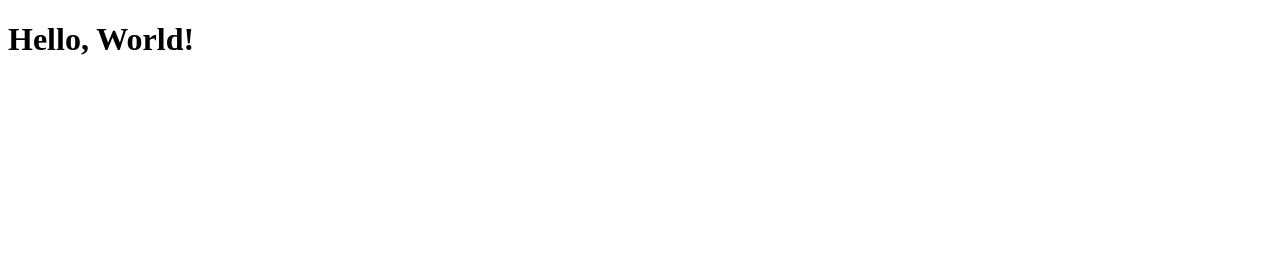
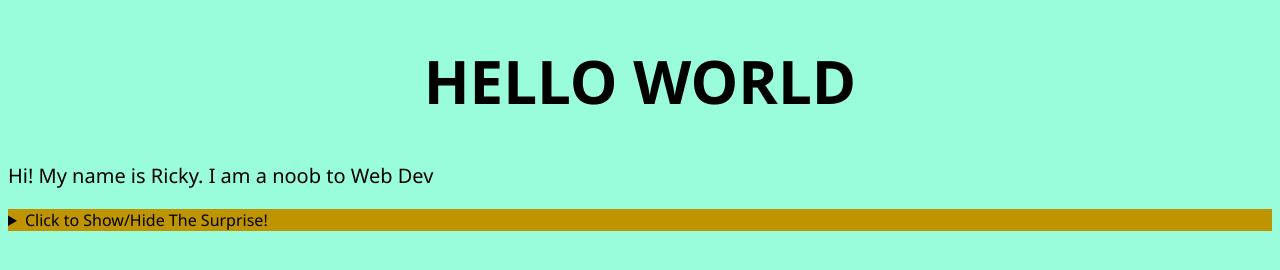
Before and after one commit to rickytang666/movie-review-website, a plain HTML site: page index.html in a window 1280 px wide. Drawn offline with Linux system fonts and the light colour scheme.

Commit message:
finished button and some formatting

```diff
--- a/index.html
+++ b/index.html
@@ -1,9 +1,26 @@
 <!DOCTYPE html>
+
 <html>
     <head>
-        <title>My First HTML Page</title>
+        <title>Make a Website. Get Boba Tea</title>
     </head>
+
+
     <body>
-        <h1>Hello, World!</h1>
+        <link rel="stylesheet" type="text/css" href="style.css">
+        <div class="greeting">
+            <h1>hello world</h1>
+        </div>
+
+        <div class="introduction">
+            <p>Hi! My name is Ricky. I am a noob to Web Dev</p>
+        </div>
+
+        <details>
+            <summary class="surprise">Click to Show/Hide The Surprise!</summary>
+            <p>This is the unlock of Boba Tea</p>
+        </details>
     </body>
+
+
 </html>
--- a/style.css
+++ b/style.css
@@ -0,0 +1,27 @@
+html
+{
+    background-color:rgb(153, 252, 219);
+    font-family:'Segoe UI', Tahoma, Geneva, Verdana, sans-serif;
+}
+
+.greeting
+{
+    font-size: 30px;
+    text-align: center;
+    text-transform: uppercase;
+}
+
+.introduction
+{
+    font-size: 20px;
+}
+
+.surprise
+{
+    background-color: rgb(190, 149, 0);
+}
+
+p
+{
+    font-weight: normal;
+}
```
